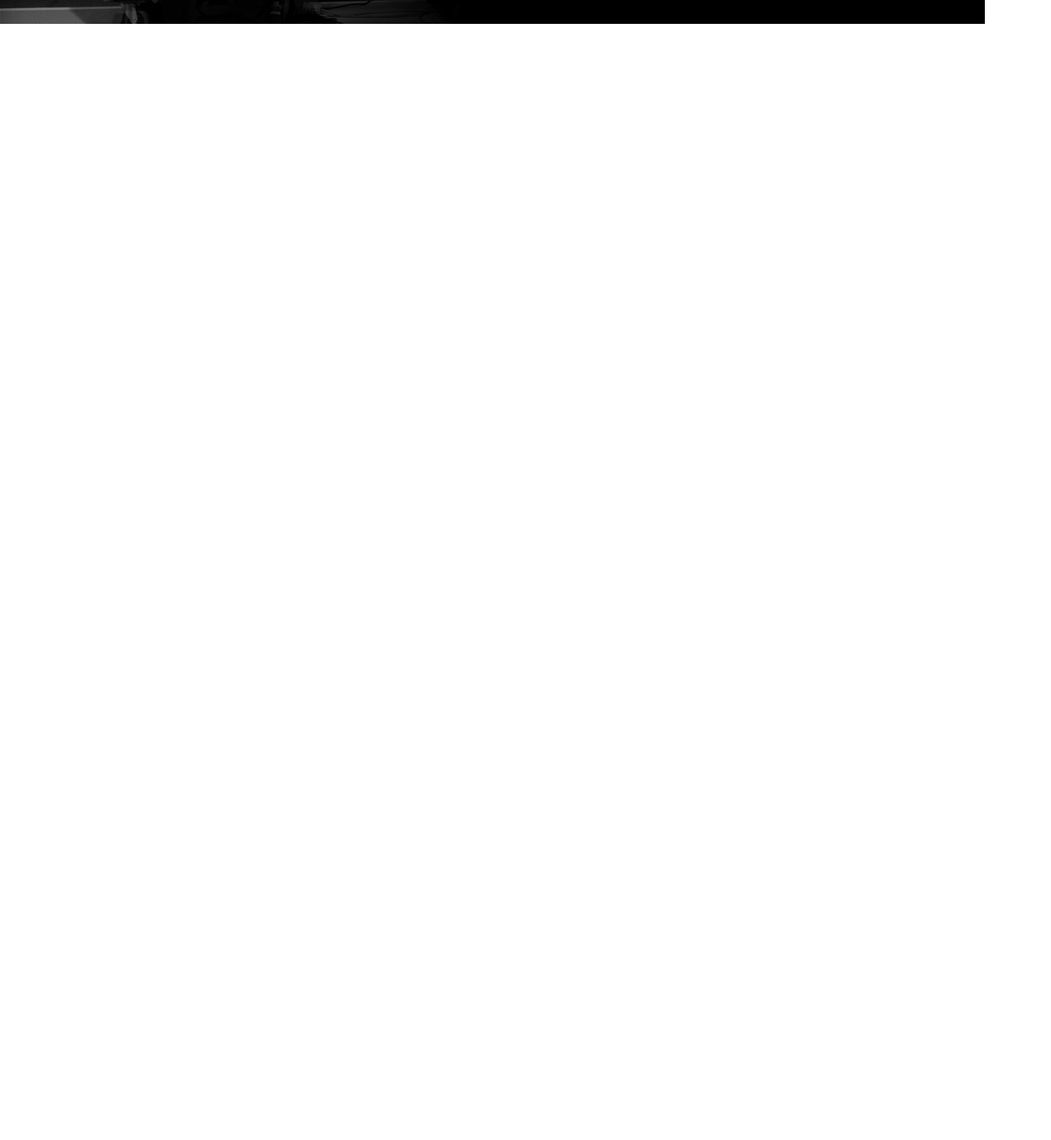
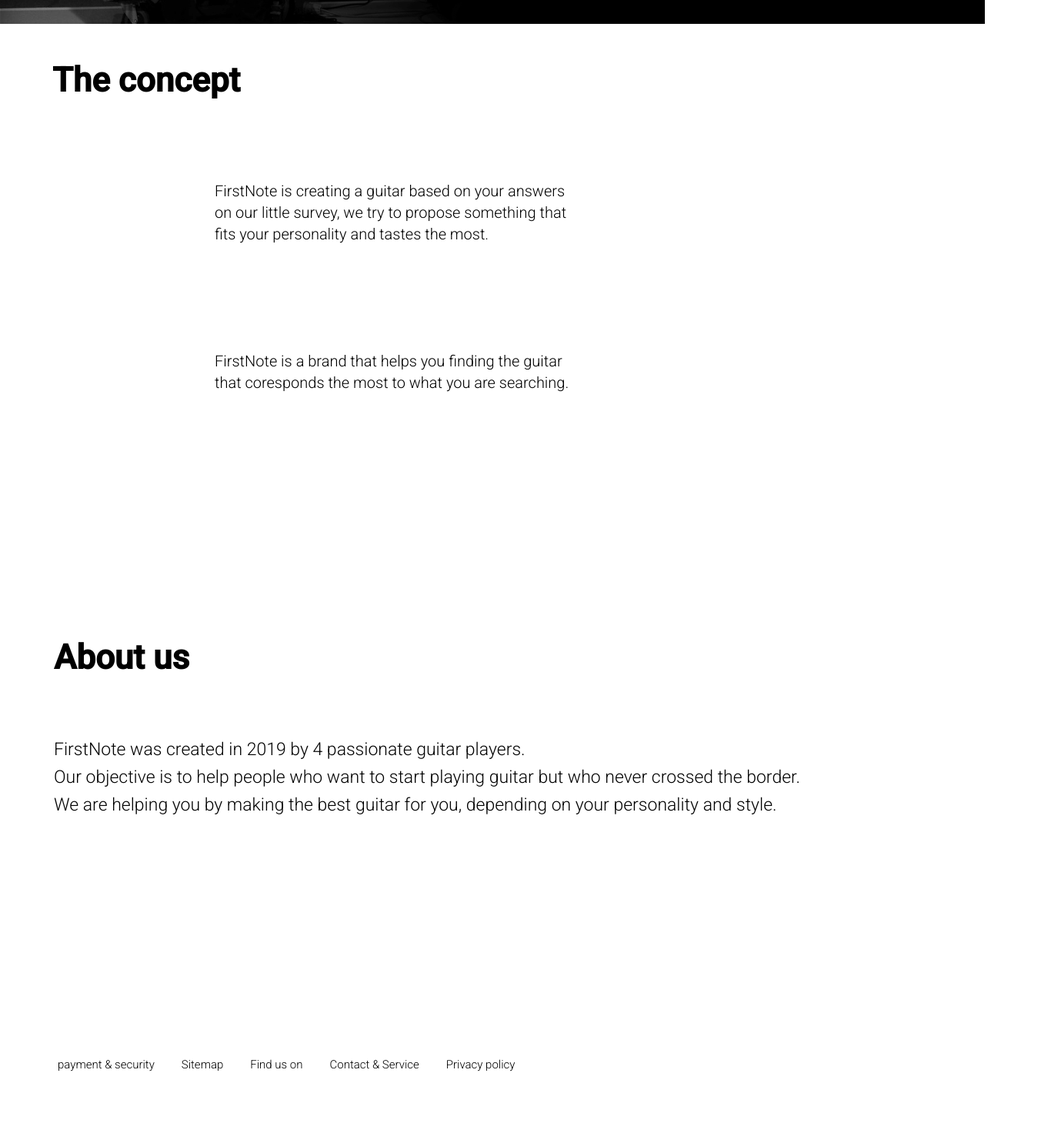
Before and after one commit to ChalalSamir/SI3D, a website built with Parcel: page src/index.html in a window 1280 px wide. Shown: the part 769-2250 px from the top of the page at 77% size, 1366 px wide, since content can reach past the window. Before the commit the page ends 800 px from the top, so only its background shows below. Built offline with nearby package versions, Linux system fonts and the light colour scheme.

Commit message:
Add blocs

```diff
--- a/src/index.html
+++ b/src/index.html
@@ -40,13 +40,52 @@
 
                     <p class="intro__text">Customise your guitar</p>
 
+                </section>
 
+                <section class="concept">
+                    <h2 class="concept__title">The concept</h2>
+                    <div class="concept__text">
+                        <img src="" alt="">
+                        <p class="concept__text1">
+                            FirstNote is creating a guitar based on your answers
+                            on our little survey, we try to propose something that
+                            fits your personality and tastes the most.
+                        </p>
+                    </div>
+                    <div class="concept__text2">
+                        <img src="" alt="">
+                        <p class="concept__text2_1">
+                            FirstNote is a brand that helps you finding the guitar that coresponds the most to what you are searching.
+                        </p>
+                    </div>
+                </section>
 
+                <section class="about">
+                    <h2 class="about__title">About us</h2>
+                    <p class="about__text">
+                        FirstNote was created in 2019 by 4 passionate guitar players. <br>
+                        Our objective is to help people who want to start playing guitar but who never crossed the border. <br>
+                        We are helping you by making the best guitar for you, depending on your personality and style.
+                    </p>
+                    <img class="about__image" src="" alt="">
                 </section>
 
         </section>
 
-
+        <footer class="footer">
+                <ul class="footer__nav">
+                    <li>payment & security</li>
+                    <li>Sitemap</li>
+                    <li>Find us on</li>
+                    <li>Contact & Service</li>
+                    <li>Privacy policy</li>
+                </ul>
+                <ul class="footer__image">
+                    <img src="" alt="">
+                    <img src="" alt="">
+                    <img src="" alt="">
+                </ul>
+        </footer>
 
 </body>
 </html>
--- /dev/null
+++ b/src/scss/blocs/footer.scss
@@ -0,0 +1,27 @@
+.footer {
+    position: absolute;
+    width: 1366px;
+    height: 123px;
+    left: 0px;
+    top: 2127px;
+    display: flex;
+    flex-direction: row;
+
+    .footer__nav {
+
+        display: flex;
+        font-family: Roboto;
+        font-style: normal;
+        font-weight: 300;
+        font-size: 15px;
+        line-height: 21px;
+
+        color: #000000;
+
+        li {
+            display: flex;
+            justify-content: space-around;
+            margin-left: 35px;
+        }
+    }
+}
--- a/src/scss/blocs/header.scss
+++ b/src/scss/blocs/header.scss
@@ -101,5 +101,92 @@
 
     }
 
+    .concept {
+        .concept__title {
+            position: absolute;
+            width: 246px;
+            height: 52px;
+            left: 68px;
+            top: 810px;
 
+            font-family: Roboto;
+            font-style: normal;
+            font-weight: bold;
+            font-size: 44px;
+            line-height: normal;
+
+            color: #000000;
+        }
+    }
+
+    .concept__text {
+        .concept__text1 {
+            position: absolute;
+            width: 462px;
+            height: 85px;
+            left: 279px;
+            top: 983px;
+
+            font-family: Roboto;
+            font-style: normal;
+            font-weight: 300;
+            font-size: 20px;
+            line-height: 28px;
+
+            color: #000000;
+        }
+    }
+
+    .concept__text2 {
+        .concept__text2_1 {
+            position: absolute;
+            width: 462px;
+            height: 57px;
+            left: 279px;
+            top: 1204px;
+
+            font-family: Roboto;
+            font-style: normal;
+            font-weight: 300;
+            font-size: 20px;
+            line-height: 28px;
+
+            color: #000000;
+        }
+    }
+
+    .about {
+        .about__title {
+            position: absolute;
+            width: 177px;
+            height: 52px;
+            left: 70px;
+            top: 1560px;
+
+            font-family: Roboto;
+            font-style: normal;
+            font-weight: bold;
+            font-size: 44px;
+            line-height: normal;
+
+            color: #000000;
+        }
+
+        .about__text {
+            position: absolute;
+            width: 1047px;
+            height: 110px;
+            left: 70px;
+            top: 1702px;
+
+            font-family: Roboto;
+            font-style: normal;
+            font-weight: 300;
+            font-size: 23px;
+            line-height: 36px;
+            text-align: justify;
+
+            color: #000000;
+        }
+    }
 }
--- a/src/scss/style.scss
+++ b/src/scss/style.scss
@@ -1 +1,2 @@
 @import './blocs/header.scss';
+@import './blocs/footer.scss';
```
Also changed, not shown: dist/index.html, 4 other files.
